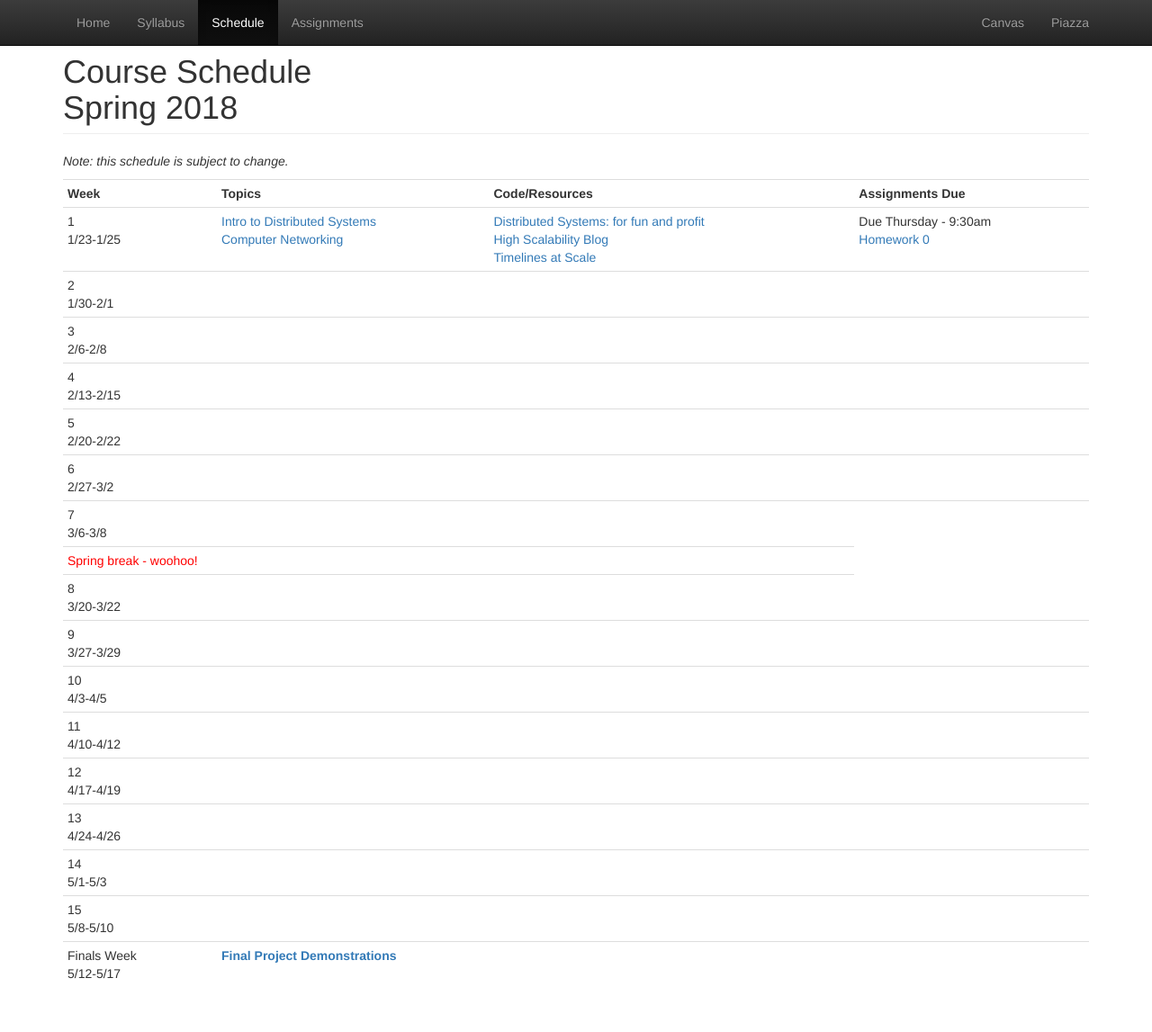
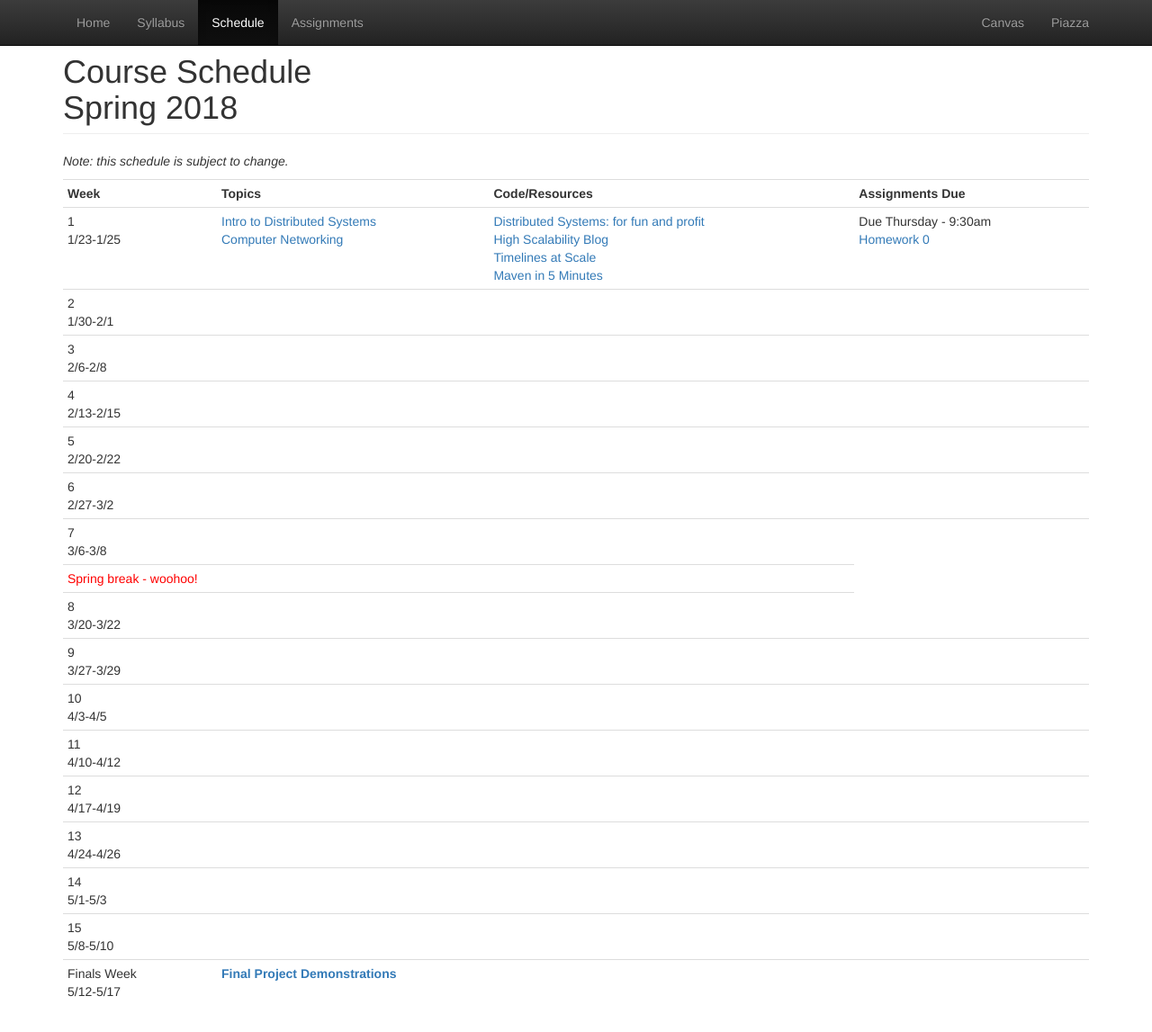
Before and after one commit to CS682-S18/cs682-s18.github.io, a Jekyll site: the page built from schedule.html, in a window 1280 px wide and 1157 px high. Shown: the top 1147 px of the window at 90% size. Built offline with Jekyll 4.4.1, drawn with Linux system fonts in a browser that asks for light colours.

```diff
--- a/schedule.html
+++ b/schedule.html
@@ -26,6 +26,7 @@
 				<a href="http://book.mixu.net/distsys/">Distributed Systems: for fun and profit</a><br/>
 				<a href="http://highscalability.com/">High Scalability Blog</a><br/>
 				<a href="https://www.infoq.com/presentations/Twitter-Timeline-Scalability">Timelines at Scale</a><br/>
+				<a href="https://maven.apache.org/guides/getting-started/maven-in-five-minutes.html">Maven in 5 Minutes</a><br/>
 			</td>
 			<td>
 				Due Thursday - 9:30am<br/>
```
